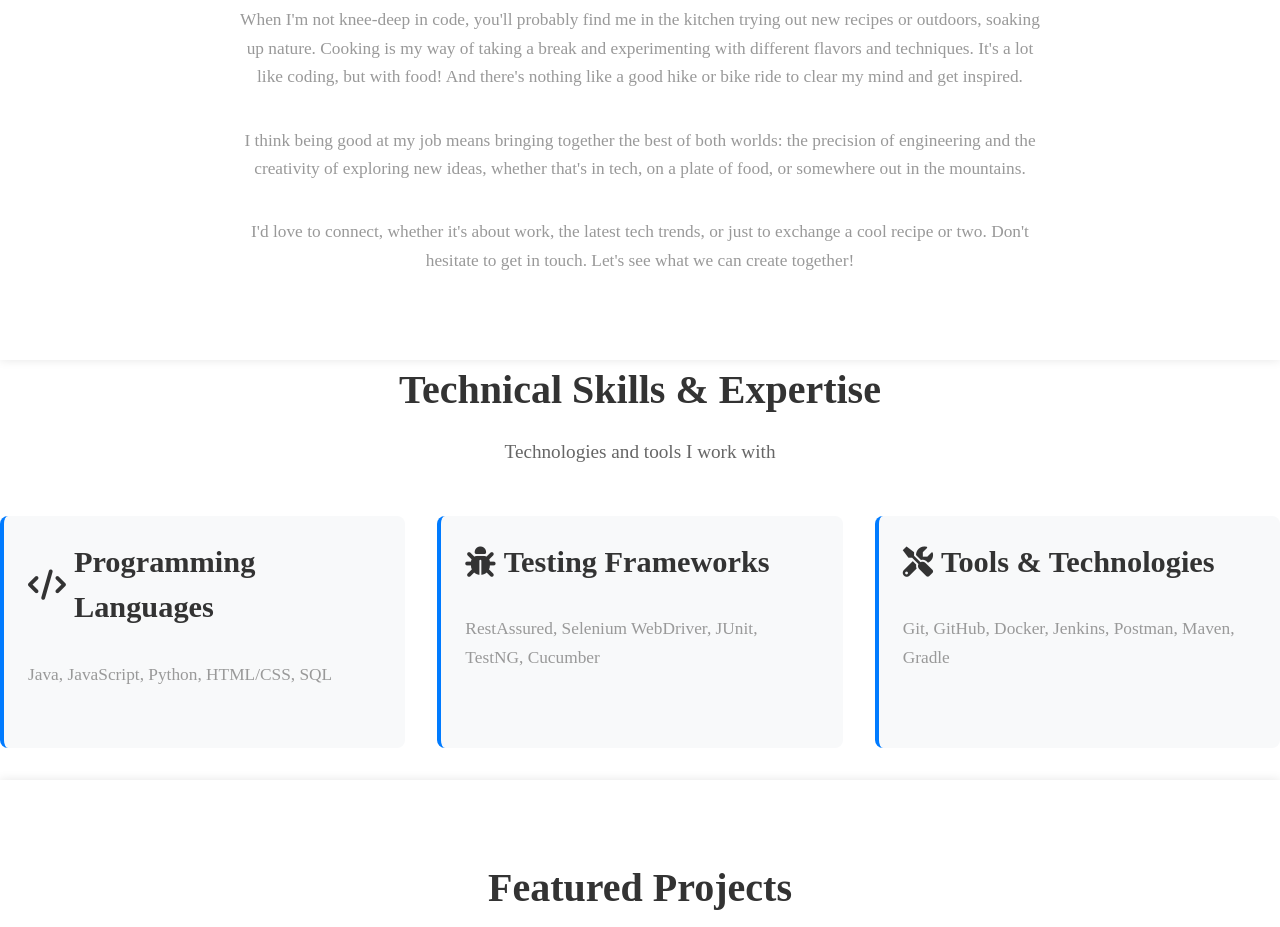
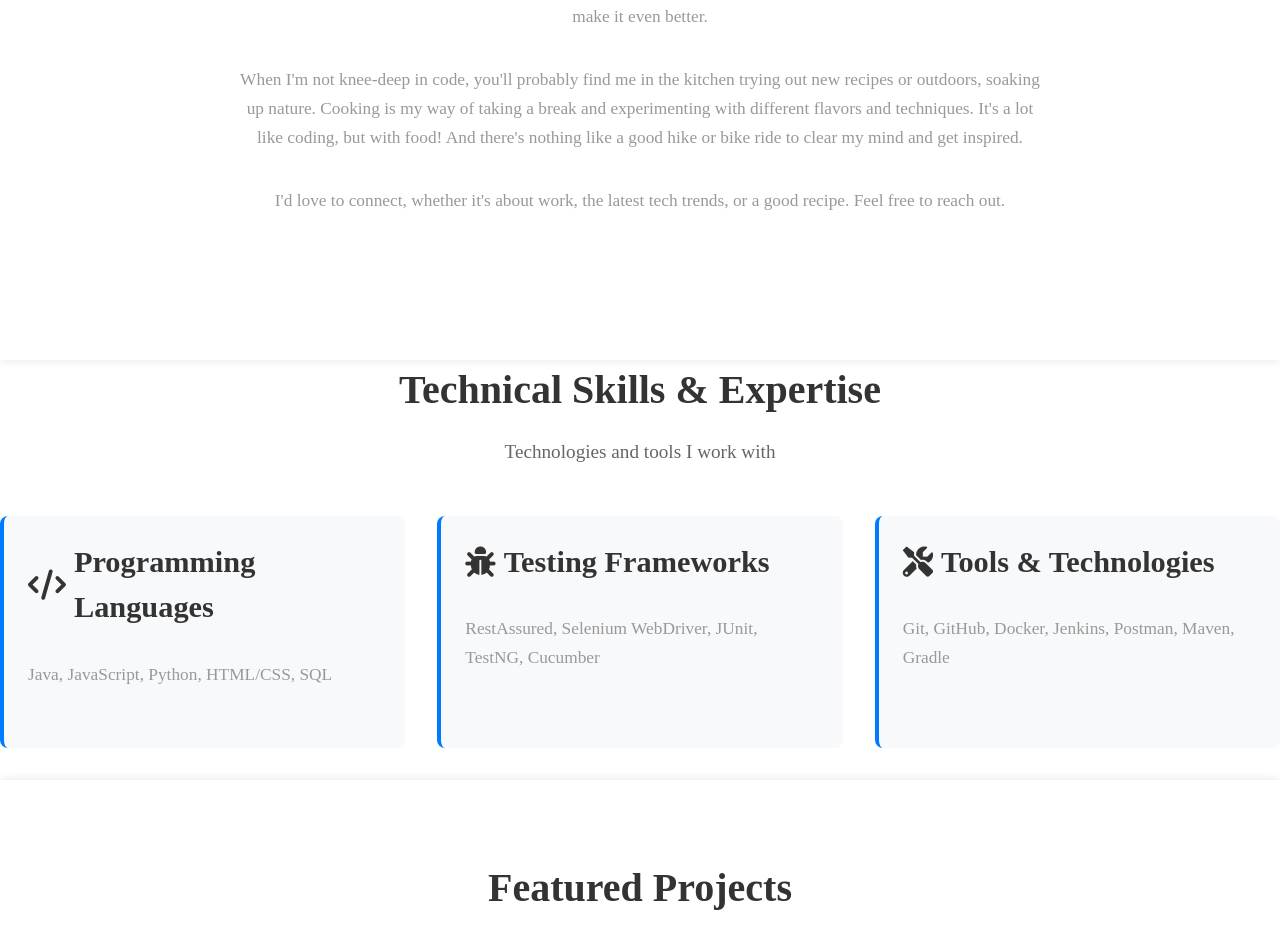
Before and after one commit to FiratSS/Firatss.github.io, a plain HTML site: page index.html in a window 1280 px wide. Shown: the part 1240-2167 px from the top of the page. Drawn offline with Linux system fonts and the light colour scheme; a web font is replaced by a local one.

Commit message:
Tighten About Me: cut redundant paragraph, simplify closing CTA

```diff
--- a/index.html
+++ b/index.html
@@ -557,11 +557,8 @@
                                         outdoors, soaking up nature. Cooking is my way of taking a break and experimenting with different
                                         flavors and techniques. It's a lot like coding, but with food! And there's nothing like a good hike
                                         or bike ride to clear my mind and get inspired.</p>
-                                <p>I think being good at my job means bringing together the best of both worlds: the precision of
-                                        engineering and the creativity of exploring new ideas, whether that's in tech, on a plate of food,
-                                        or somewhere out in the mountains.</p>
-                                <p>I'd love to connect, whether it's about work, the latest tech trends, or just to exchange a cool
-                                        recipe or two. Don't hesitate to get in touch. Let's see what we can create together!</p>
+                                <p>I'd love to connect, whether it's about work, the latest tech trends, or a good recipe. Feel
+                                        free to reach out.</p>
                         </div>
                 </div>
         </section>
```
